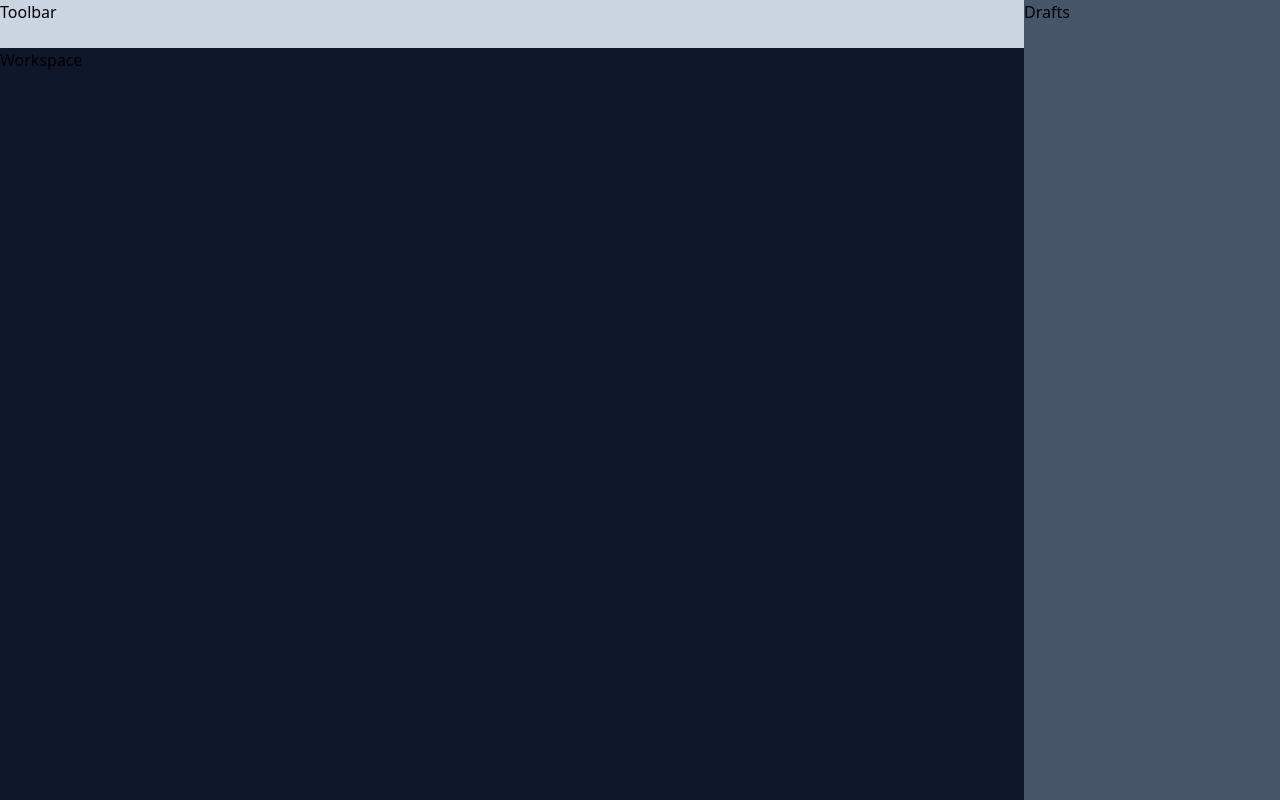
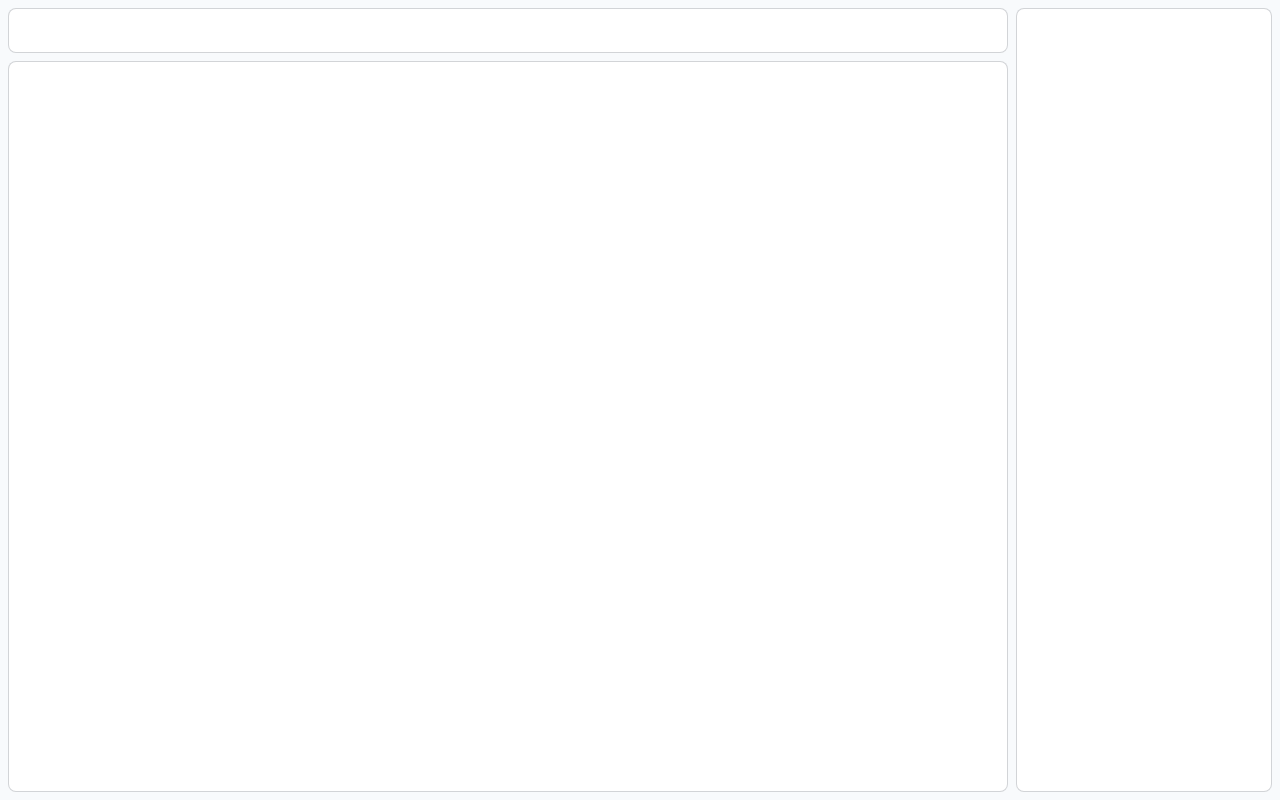
Before and after one commit to antonAce/katex-notepad, a React (Create React App) app: page / in a window 1280 px wide. Built offline with nearby package versions, Linux system fonts and the light colour scheme.

Commit message:
feat: style containers for application structure

```diff
--- a/src/App.tsx
+++ b/src/App.tsx
@@ -1,18 +1,15 @@
 function App() {
   return (
-    <div className="flex flex-row w-screen h-screen">
+    <div className="bg-slate-100/50 flex flex-row gap-2 p-2 w-screen h-screen">
       <div className="grow">
-        <div className="flex flex-col w-full h-full">
-          <div className="basis-12 bg-slate-300">
-            Toolbar
+        <div className="flex flex-col gap-2 w-full h-full">
+          <div className="basis-12 container">
           </div>
-          <div className="grow bg-slate-900">
-            Workspace
+          <div className="grow container">
           </div>
         </div>
       </div>
-      <div className="hidden sm:block basis-64 bg-slate-600">
-        Drafts
+      <div className="hidden sm:block basis-64 container">
       </div>
     </div>
   );
--- a/src/index.css
+++ b/src/index.css
@@ -5,3 +5,9 @@
 * {
     overflow: hidden;
 }
+
+@layer components {
+    .container {
+        @apply bg-base-100 w-full h-full rounded-lg border border-base-content/20;
+    }
+}
--- a/tailwind.config.js
+++ b/tailwind.config.js
@@ -1,9 +1,25 @@
+const colors = require('tailwindcss/colors')
+
 module.exports = {
   content: [
     "./src/**/*.{js,jsx,ts,tsx}",
   ],
   theme: {
-    extend: {},
+    colors: {
+      transparent: colors.transparent,
+      slate: colors.slate,
+      neutral: {
+        DEFAULT: "#3D4451",
+        focus: "#303640",
+        content: "#FFFFFF"
+      },
+      base: {
+        100: "#FFFFFF",
+        200: "#F2F2F2",
+        300: "#E5E6E6",
+        content: "#1F2937"
+      }
+    }
   },
   plugins: [],
 }
```
